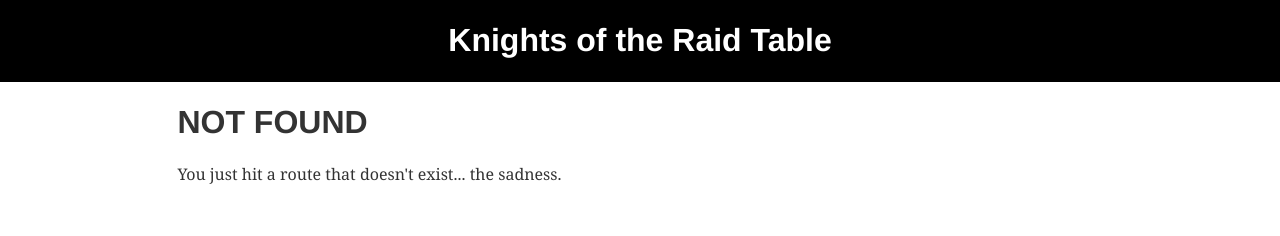
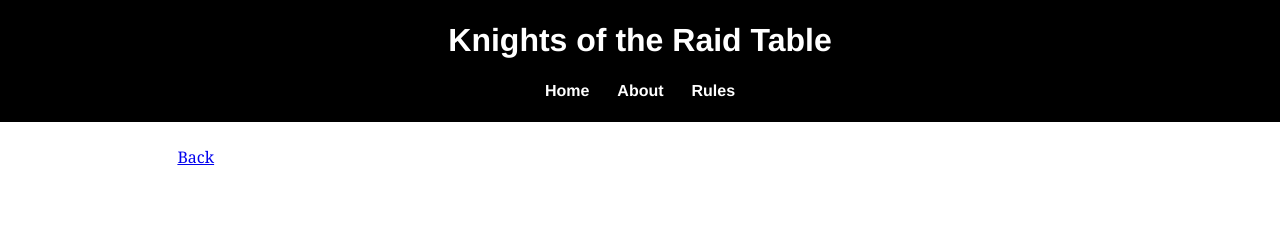
Before and after one commit to vetaylor/knights-of-the-raid-table, a Gatsby site: page /rules in a window 1280 px wide. Before the commit this address had no page. Built offline with nearby package versions, Linux system fonts and the light colour scheme; Gatsby itself is replaced by a stand-in of ours.

Commit message:
🍕 added navbar and rules page

```diff
--- a/src/components/header.js
+++ b/src/components/header.js
@@ -5,7 +5,6 @@ const Header = ({ siteTitle }) => (
   <div
     style={{
       background: 'black',
-      marginBottom: '1.45rem',
     }}
   >
     <div
--- a/src/components/layout.js
+++ b/src/components/layout.js
@@ -4,6 +4,7 @@ import Helmet from 'react-helmet'
 import { StaticQuery, graphql } from 'gatsby'
 
 import Header from './header'
+import Navbar from './navbar'
 
 const Layout = ({ children }) => (
   <StaticQuery
@@ -28,6 +29,7 @@ const Layout = ({ children }) => (
           <html lang="en" />
         </Helmet>
         <Header siteTitle={data.site.siteMetadata.title} />
+        <Navbar />
         <div
           style={{
             margin: '0 auto',
--- /dev/null
+++ b/src/components/navbar.js
@@ -0,0 +1,55 @@
+import React from 'react'
+import { Link } from 'gatsby'
+
+const Navbar = () => (
+  <div
+    style={{
+      background: 'black',
+      marginBottom: '1.45rem',
+    }}
+    >
+    <div
+      style={{
+        margin: '0 auto',
+        maxWidth: 768,
+        display: 'flex',
+        justifyContent: 'center',
+      }}
+      >
+      <h4>
+        <Link
+          to='/'
+          style={{
+            color: 'white',
+            padding: '0 .875rem',
+            textDecoration: 'none',
+          }}
+          >
+            Home
+        </Link>
+        <Link
+          to='/about/'
+          style={{
+            color: 'white',
+            padding: '0 .875rem',
+            textDecoration: 'none',
+          }}
+          >
+            About
+        </Link>
+        <Link
+          to='/rules/'
+          style={{
+            color: 'white',
+            padding: '0 .875rem',
+            textDecoration: 'none',
+          }}
+          >
+            Rules
+        </Link>
+      </h4>
+    </div>
+  </div>
+)
+
+export default Navbar
--- /dev/null
+++ b/src/pages/rules.js
@@ -0,0 +1,13 @@
+import React from 'react'
+import { Link } from 'gatsby'
+
+import Layout from '../components/layout'
+
+const AboutPage = () => (
+  <Layout>
+    <p></p>
+    <Link to="/">Back</Link>
+  </Layout>
+)
+
+export default AboutPage
```
